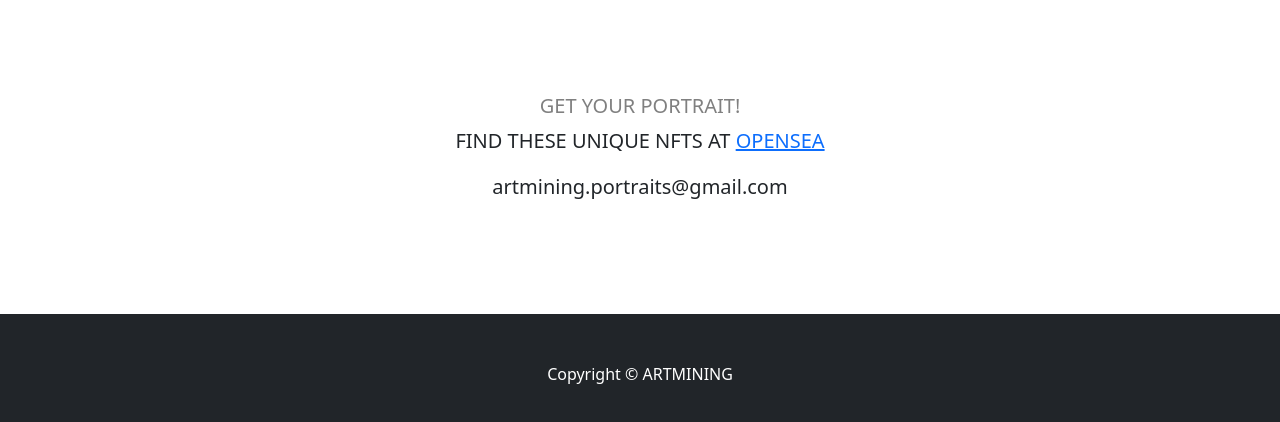
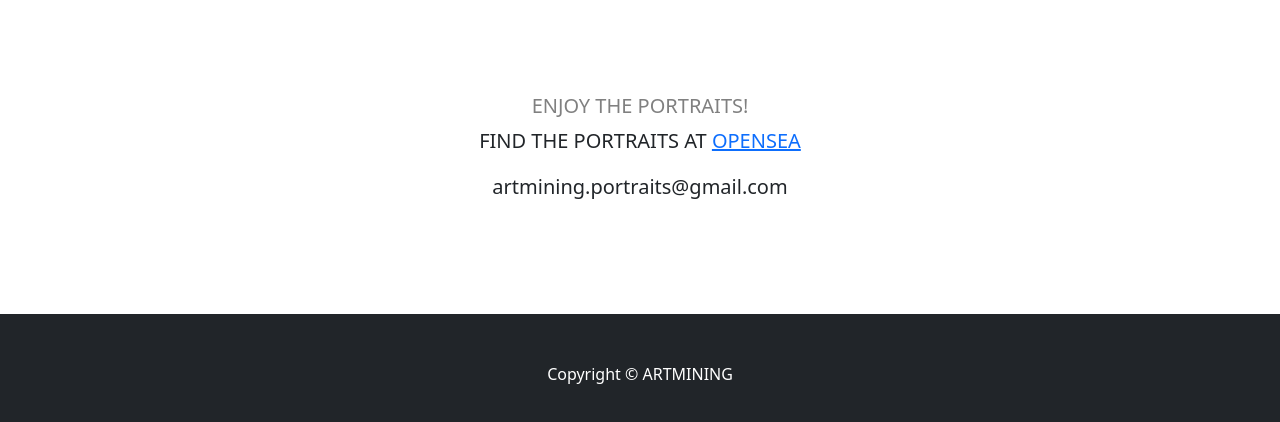
Before and after one commit to theportraits/theportraits.github.io, a plain HTML site: page about.html in a window 1280 px wide. Shown: the part 1662-2084 px from the top of the page. Drawn offline with nearby package versions, Linux system fonts and the light colour scheme.

Commit message:
update design

```diff
--- a/about.html
+++ b/about.html
@@ -64,8 +64,8 @@
             <div class="container my-5">
                 <div class="row justify-content-center">
                     <div class="col-lg-6 text-center">
-                        <h5 style="color:grey">GET YOUR PORTRAIT!</h5>
-                        <p class="lead">FIND THESE UNIQUE NFTS AT <a class="lead" href="https://opensea.io/collection/theportraits2021"> OPENSEA</a> </p>
+                        <h5 style="color:grey">ENJOY THE PORTRAITS!</h5>
+                        <p class="lead">FIND THE PORTRAITS AT <a class="lead" href="https://opensea.io/collection/theportraits2021"> OPENSEA</a> </p>
                         <p class="lead">artmining.portraits@gmail.com</p>
                     </div>
                 </div>
```
Also changed, not shown: index.html (+2 -2 lines).
